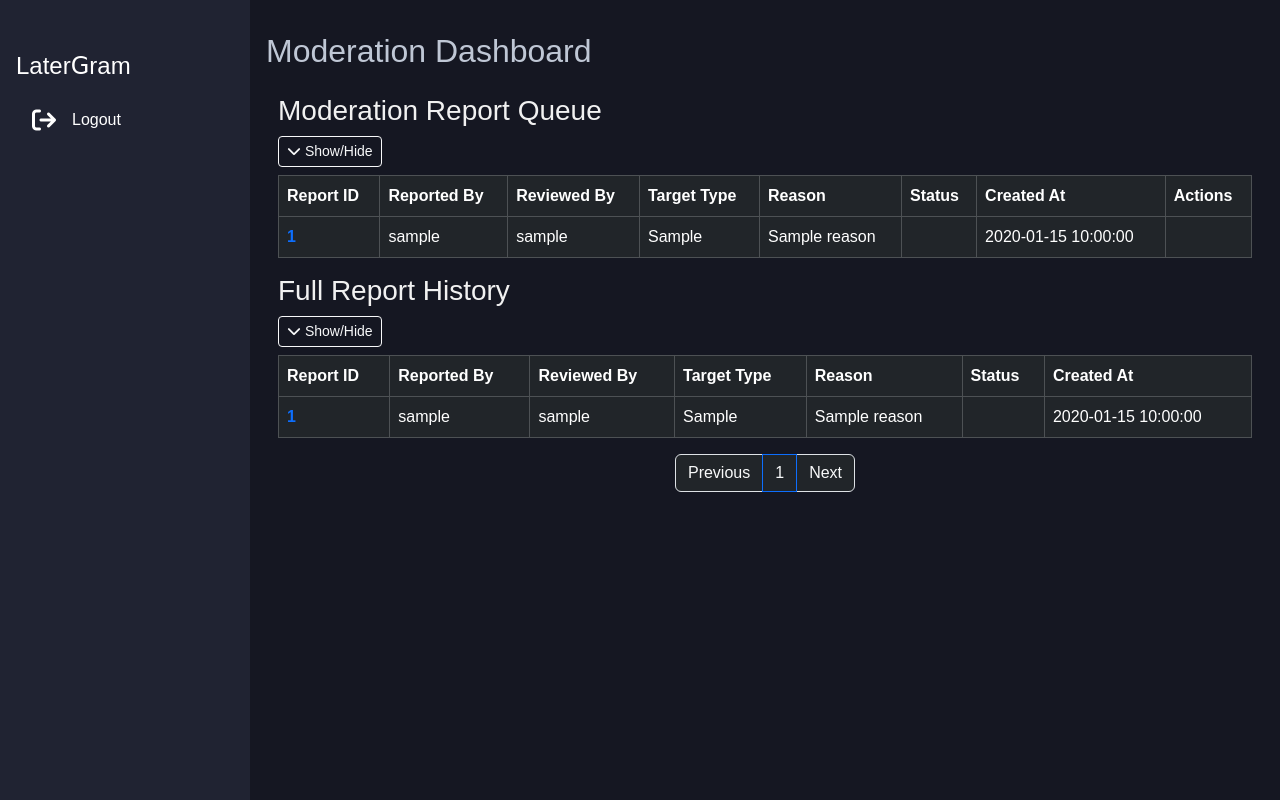
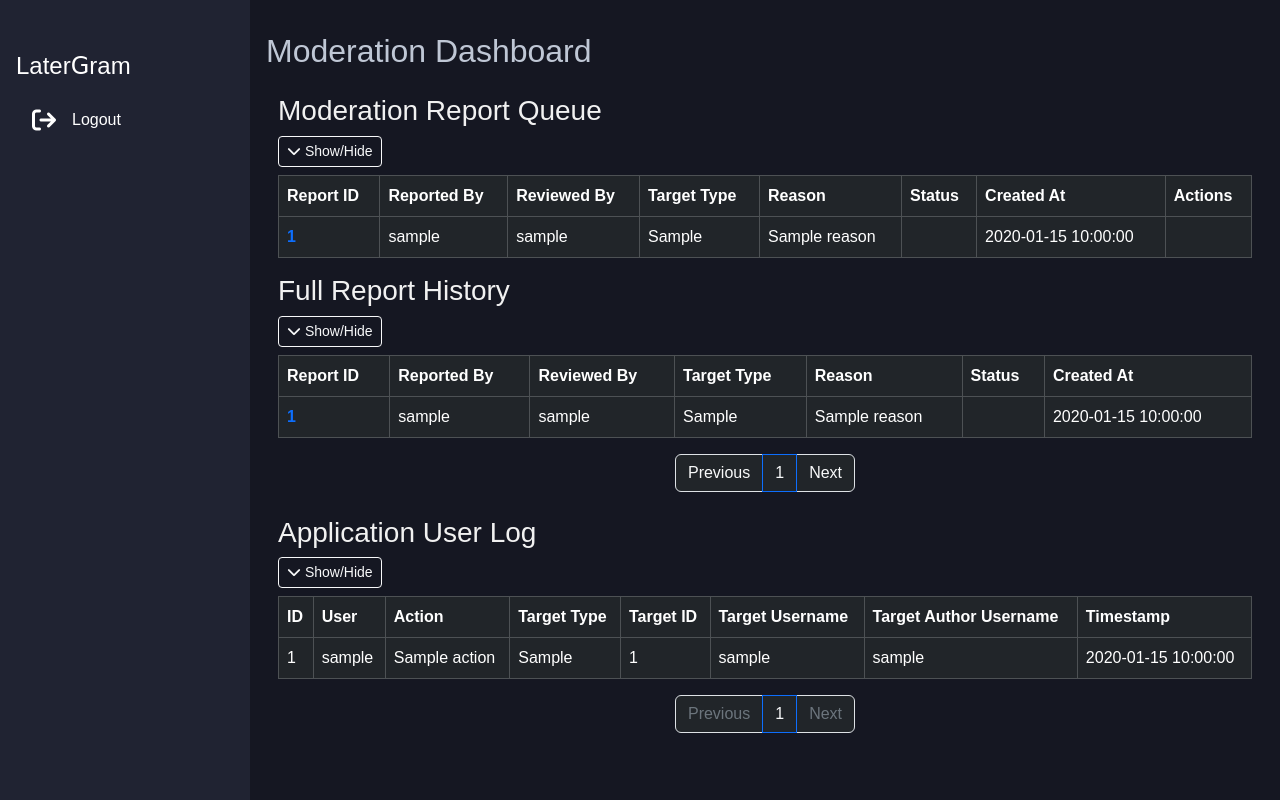
Before and after one commit to llgsjsm/Latergram, a Flask app: template app-server/templates/moderation.html in a window 1280 px wide. Run offline with Flask 2, Linux system fonts and the light colour scheme; the template is opened without the code that fills it: most values are stand-ins (such as "Sample title", 1, 10 or a date in 2020); parts of the project's set-up code (start-up, migrations or seed data) failed here and were passed over; some libraries are stand-ins or nearby versions; some web fonts are replaced.

Commit message:
implement view logs function for moderator, fix minor issue with moderator login

```diff
--- a/app-server/app.py
+++ b/app-server/app.py
@@ -1105,6 +1105,7 @@ def moderation():
 
     # Pagination parameters
     page = request.args.get('page', 1, type=int)
+    log_page = request.args.get('log_page', 1, type=int)
     per_page = 10
 
     try:
@@ -1113,6 +1114,9 @@ def moderation():
         # All reports for history table, paginated
         all_reports_query = moderator_manager.get_all_reports_query(session['mod_level'])
         paginated_reports = all_reports_query.paginate(page=page, per_page=per_page, error_out=False)
+        # Application user log for the log table
+        moderation_log = moderator_manager.get_moderation_log(page=log_page, per_page=per_page)
+
     except Exception as e:
         print(f"Error getting reports: {e}")
         reports = []
@@ -1121,7 +1125,8 @@ def moderation():
     return render_template(
         'moderation.html',
         reports=reports,
-        paginated_reports=paginated_reports
+        paginated_reports=paginated_reports,
+        moderation_log=moderation_log,
     )
 
 @app.route('/moderation/report/<int:report_id>')
@@ -1421,14 +1426,14 @@ def verify_login_otp():
         if user:
             result = auth_manager.complete_login_with_otp(email, otp_code)
 
-    if result['success']:
+    if result['success'] and result['login_type'] == 'user':
         if (result['user']['user_id']):
             session['user_id'] = result['user']['user_id']
             result['redirect'] = '/home'
             log_to_splunk("Login", "User logged in with OTP", username=result['user']['username'])
-
         else:
             session['mod_id'] = result['moderator']['mod_id']
+            session['mod_level'] = result['moderator']['mod_level']
             result['redirect'] = '/moderation'
             log_to_splunk("Login", "Moderator logged in", username=result['moderator']['username'])
     else:
--- a/app-server/templates/moderation.html
+++ b/app-server/templates/moderation.html
@@ -174,25 +174,100 @@
                     <ul class="pagination justify-content-center">
                         {% if paginated_reports.has_prev %}
                         <li class="page-item">
-                            <a class="page-link bg-dark text-light" href="{{ url_for('moderation', page=paginated_reports.prev_num) }}">Previous</a>
+                            <a class="page-link bg-dark text-light"
+                            href="{{ url_for('moderation', page=paginated_reports.prev_num, log_page=moderation_log.page) }}">Previous</a>                            ">Previous</a>
                         </li>
                         {% else %}
                         <li class="page-item disabled"><span class="page-link  bg-dark text-light">Previous</span></li>
                         {% endif %}
                         {% for p in range(1, paginated_reports.pages + 1) %}
                         <li class="page-item {% if paginated_reports.page == p %}active{% endif %}">
-                            <a class="page-link bg-dark text-light" href="{{ url_for('moderation', page=p) }}">{{ p }}</a>
+                            <a class="page-link bg-dark text-light"
+                            href="{{ url_for('moderation', page=p, log_page=moderation_log.page) }}">{{ p }}</a>
                         </li>
                         {% endfor %}
                         {% if paginated_reports.has_next %}
                         <li class="page-item">
-                            <a class="page-link bg-dark text-light" href="{{ url_for('moderation', page=paginated_reports.next_num) }}">Next</a>
+                            <a class="page-link bg-dark text-light"
+                            href="{{ url_for('moderation', page=paginated_reports.next_num, log_page=moderation_log.page) }}">Next</a>
                         </li>
                         {% else %}
                         <li class="page-item disabled"><span class="page-link bg-dark text-light">Next</span></li>
                         {% endif %}
                     </ul>
-
+                </nav>
+                {% endif %}
+            </div>
+        </div>
+    </div>
+    <div class="mb-2">
+        <h3>Application User Log</h3>
+        <button class="btn btn-outline-light btn-sm mb-2" type="button" id="toggle-log-btn">
+            <i class="fas fa-chevron-down"></i> Show/Hide
+        </button>
+        <div id="log-table-section">
+            <div class="table-responsive">
+                <table class="table table-dark table-bordered table-hover align-middle rounded">
+                    <thead>
+                        <tr>
+                            <th>ID</th>
+                            <th>User</th>
+                            <th>Action</th>
+                            <th>Target Type</th>
+                            <th>Target ID</th>
+                            <th>Target Username</th>
+                            <th>Target Author Username</th>
+                            <th>Timestamp</th>
+                        </tr>
+                    </thead>
+                    <tbody>
+                        {% if moderation_log and moderation_log["items"] %}
+                        {% for log in moderation_log["items"] %}
+                        <tr>
+                            <td>{{ log.id }}</td>
+                            <td>{{ log.user_username }}</td>
+                            <td>{{ log.action }}</td>
+                            <td>{{ log.target_type }}</td>
+                            <td>{{ log.target_id }}</td>
+                            <td>{{ log.target_username or '' }}</td>
+                            <td>{{ log.target_author_username or '' }}</td>
+                            <td>{{ log.timestamp }}</td>
+                        </tr>
+                        {% endfor %}
+                        {% else %}
+                        <tr>
+                            <td colspan="8">No log records found.</td>
+                        </tr>
+                        {% endif %}
+                    </tbody>
+                </table>
+                {% if moderation_log %}
+                <!-- Pagination controls for moderation log -->
+                <nav>
+                    <ul class="pagination justify-content-center">
+                        {% if moderation_log.has_prev %}
+                        <li class="page-item">
+                            <a class="page-link bg-dark text-light"
+                            href="{{ url_for('moderation', page=paginated_reports.page, log_page=moderation_log.prev_num) }}">Previous</a>
+                        </li>
+                        {% else %}
+                        <li class="page-item disabled"><span class="page-link bg-dark text-secondary">Previous</span></li>
+                        {% endif %}
+                        {% for p in range(1, moderation_log.pages + 1) %}
+                        <li class="page-item {% if moderation_log.page == p %}active{% endif %}">
+                            <a class="page-link bg-dark text-light"
+                            href="{{ url_for('moderation', page=paginated_reports.page, log_page=p) }}">{{ p }}</a>
+                        </li>
+                        {% endfor %}
+                        {% if moderation_log.has_next %}
+                        <li class="page-item">
+                            <a class="page-link bg-dark text-light"
+                            href="{{ url_for('moderation', page=paginated_reports.page, log_page=moderation_log.next_num) }}">Next</a>
+                        </li>
+                        {% else %}
+                        <li class="page-item disabled"><span class="page-link bg-dark text-secondary">Next</span></li>
+                        {% endif %}
+                    </ul>
                 </nav>
                 {% endif %}
             </div>
@@ -248,6 +323,15 @@
             historyBtn.querySelector('i').classList.toggle('fa-chevron-down');
             historyBtn.querySelector('i').classList.toggle('fa-chevron-right');
         });
+
+        // Toggle log table section
+        const logSection = document.getElementById('log-table-section');
+        const logBtn = document.getElementById('toggle-log-btn');
+        logBtn.addEventListener('click', function () {
+            logSection.style.display = (logSection.style.display === 'none') ? '' : 'none';
+            logBtn.querySelector('i').classList.toggle('fa-chevron-down');
+            logBtn.querySelector('i').classList.toggle('fa-chevron-right');
+        });
         // Attach event listeners to all action buttons in forms
         document.querySelectorAll('.btn-group form button[type="submit"]').forEach(function (btn) {
             btn.addEventListener('click', function (e) {
```
Also changed, not shown: app-server/managers/moderator_manager.py (+47 -0 lines).
